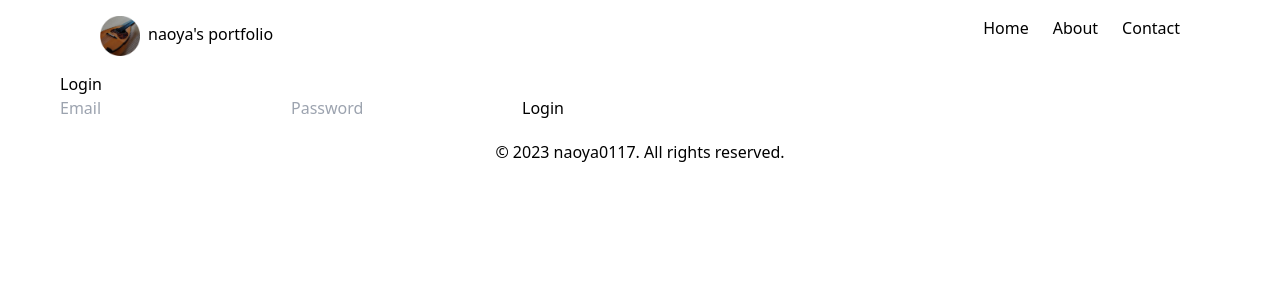
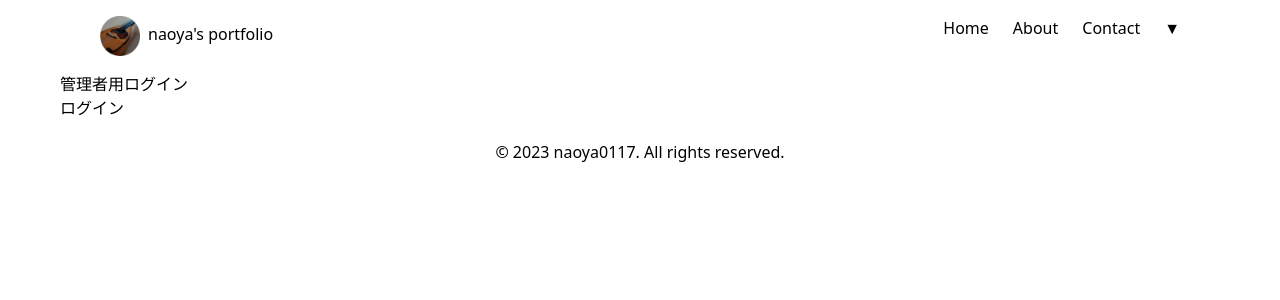
Before and after one commit to naoya0117/homepage, a React (Create React App) app in the folder frontend/: page /login in a window 1280 px wide. Shown: the top 300 px of the page. Built offline with nearby package versions, Linux system fonts and the light colour scheme; no server answers.

Commit message:
ログイン機能の追加

```diff
--- a/frontend/package.json
+++ b/frontend/package.json
@@ -41,11 +41,13 @@
     ]
   },
   "devDependencies": {
+    "@types/react-modal": "^3.16.3",
     "@types/react-scroll": "^1.8.10",
     "autoprefixer": "^10.4.16",
     "axios": "^1.6.2",
     "postcss": "^8.4.32",
     "react-icons": "^4.12.0",
+    "react-modal": "^3.16.1",
     "react-router-dom": "^6.21.0",
     "react-scroll": "^1.9.0",
     "react-spring": "^9.7.3",
--- a/frontend/src/components/Navbar.tsx
+++ b/frontend/src/components/Navbar.tsx
@@ -3,6 +3,7 @@ import { Link } from 'react-router-dom';
 
 const Navbar: React.FC = () => {
   const [activeLink, setActiveLink] = useState<string | null>(null);
+  const [isOpen, setIsOpen] = useState(false); // Added state for managing dropdown
 
   const handleMouseEnter = (link: string) => {
     setActiveLink(link);
@@ -36,6 +37,18 @@ const Navbar: React.FC = () => {
             </Link>
           </li>
         ))}
+        <li className="relative group"> {/* Added dropdown menu */}
+          <button onClick={() => setIsOpen(!isOpen)} className="inline-block text-left">
+            ▼
+          </button>
+          {isOpen && (
+            <div className="origin-top-right absolute right-0 mt-2 w-56 rounded-md shadow-lg bg-white ring-1 ring-black ring-opacity-5">
+              <div className="py-1" role="menu" aria-orientation="vertical" aria-labelledby="options-menu">
+                <Link to="/login" className="block px-4 py-2 text-sm text-gray-700 hover:bg-gray-100 hover:text-gray-900" role="menuitem">ログイン</Link>
+              </div>
+            </div>
+          )}
+        </li>
       </ul>
     </nav>
   );
--- a/frontend/src/pages/Login/index.tsx
+++ b/frontend/src/pages/Login/index.tsx
@@ -1,39 +1,33 @@
 import instance from '../../api/axios';
 import { useState, useEffect } from 'react';
+import Modal from 'react-modal';
 
 const Login = () => {
     const [email, setEmail] = useState('');
     const [password, setPassword] = useState('');
-    const [greeting, setGreeting] = useState('');
+    const [isModalOpen, setIsModalOpen] = useState(false); // Added state for managing modal
+
     const login = async () => {
         try {
             await instance.get('/sanctum/csrf-cookie');
             const response = await instance.post('/api/login', { email, password });
             console.log(response);
+            setIsModalOpen(false); // Close modal after login
         } catch (error) {
             console.error(error);
         }
     }
 
-    useEffect(() => {
-        const getGreeting = async () => {
-            try {
-                const response = await instance.get('/api/greeting');
-                setGreeting(response.data.greeting);
-            } catch (error) {
-                console.error(error);
-            }
-        }
-        getGreeting();
-    }, []);
-
     return (
         <div>
-            <h1>Login</h1>
-            <input type="email" value={email} onChange={e => setEmail(e.target.value)} placeholder="Email" />
-            <input type="password" value={password} onChange={e => setPassword(e.target.value)} placeholder="Password" />
-            <button onClick={login}>Login</button>
-            <p>{greeting}</p>
+            <h1>管理者用ログイン</h1>
+            <button onClick={() => setIsModalOpen(true)}>ログイン</button> {/* Button to open modal */}
+            <Modal isOpen={isModalOpen}> {/* Use react-modal for modal display */}
+                <input type="email" value={email} onChange={e => setEmail(e.target.value)} placeholder="Email" />
+                <input type="password" value={password} onChange={e => setPassword(e.target.value)} placeholder="Password" />
+                <button onClick={login}>Login</button>
+                <button onClick={() => setIsModalOpen(false)}>閉じる</button> {/* Button to close modal */}
+            </Modal>
         </div>
     );
 }
```
Also changed, not shown: 1 other file (tests, documents, lock files or other folders).
